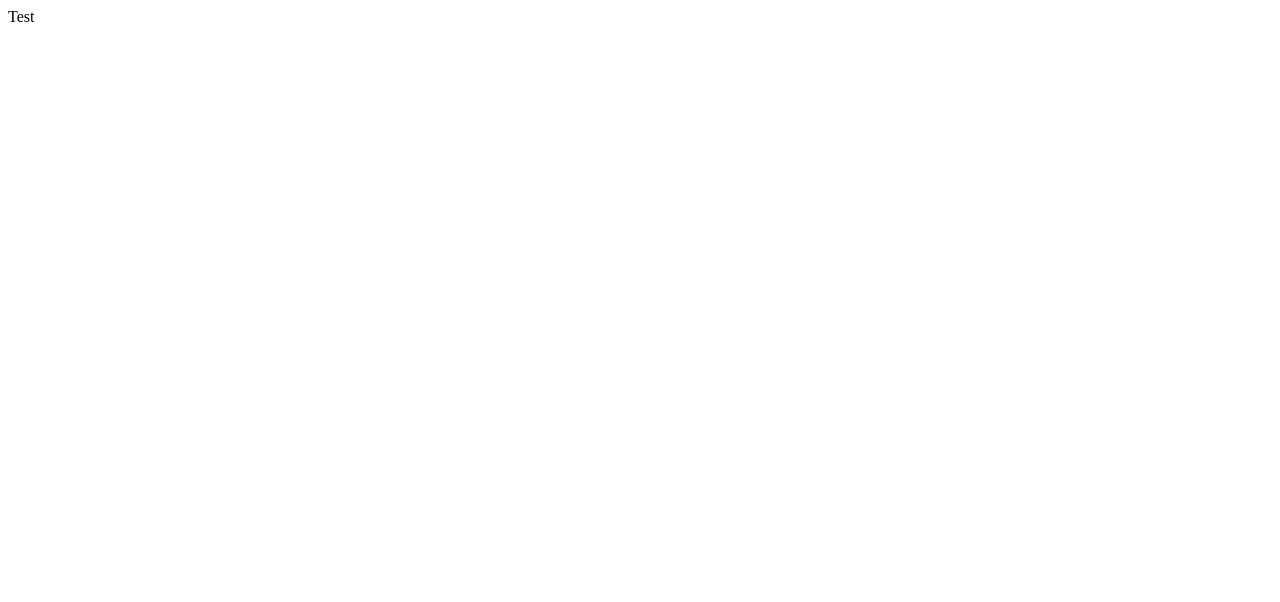
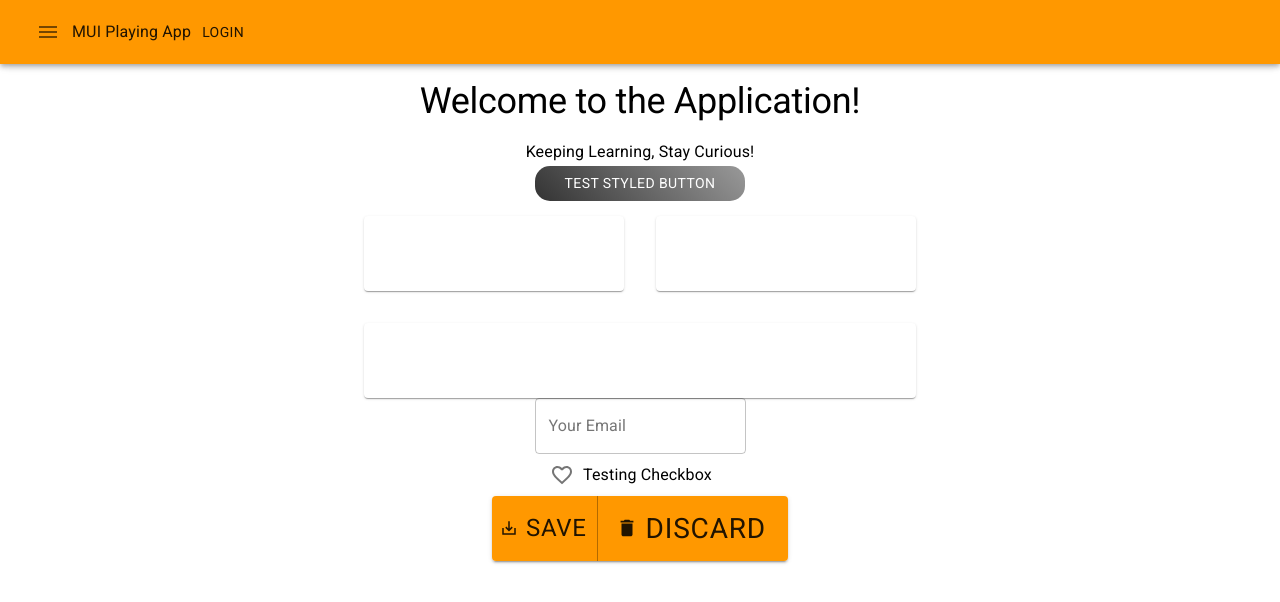
Before and after one commit to livvv0203/react-hooks-learning, a React (Create React App) app: page / in a window 1280 px wide. Shown: the top 602 px of the page. Built offline with nearby package versions, Linux system fonts and the light colour scheme.

Commit message:
MUI Testing

```diff
--- a/package.json
+++ b/package.json
@@ -3,6 +3,10 @@
   "version": "0.1.0",
   "private": true,
   "dependencies": {
+    "@fontsource/roboto": "^4.5.8",
+    "@material-ui/core": "^4.12.4",
+    "@material-ui/icons": "^4.11.3",
+    "@mui/icons-material": "^5.8.4",
     "@testing-library/jest-dom": "^5.16.4",
     "@testing-library/react": "^13.3.0",
     "@testing-library/user-event": "^13.5.0",
--- a/src/008-function.js
+++ b/src/008-function.js
@@ -1,4 +1,5 @@
-import React from 'react';
+import React, { useState } from 'react';
+import './Test.css';
 
 export default function App() {
 
@@ -11,6 +12,27 @@ export default function App() {
     // Reusable Functions
     const trim = str => str.trim();
     const wrapInDiv = str => `<div>${str}</div>`;
+    // JSON.stringfy(), JSON.parse()
+    const list = [
+        {
+            itemName: 'Apple',
+            itemCount: 2,
+            itemColor: 'red'
+        },
+        {
+            itemName: 'Apple',
+            itemCount: 3,
+            itemColor: 'green'
+        },
+
+        {
+            itemName: 'Apple',
+            itemCount: 5,
+            itemColor: 'blue'
+        },
+    ];
+
+    // const [list, setList] = useState([]);
 
     const toLowerCase = str => str.toLowerCase();
     const result = wrapInDiv(toLowerCase(trim(input)));
@@ -19,8 +41,22 @@ export default function App() {
 
     return (
         <div>
-            Test
+            <table>
+                <tr>
+                    <th>Item Name</th>
+                    <th>Item Count</th>
+                    <th>Item Color</th>
+                </tr>
+                {
+                    list.map((item,index) =>
+                    <tr key={index}>
+                        <td>{item.itemName}</td>
+                        <td>{item.itemCount}</td>
+                        <td>{item.itemColor}</td>
+                    </tr>
+                    )
+                }
+            </table>
         </div>
     );
-
 }
--- /dev/null
+++ b/src/009-MUI-test.js
@@ -0,0 +1,162 @@
+import React, { useState } from "react";
+import {
+  Button,
+  ButtonGroup,
+  Checkbox,
+  FormControlLabel,
+  TextField,
+  Typography,
+  Container,
+  Paper,
+  Grid,
+  AppBar,
+  Toolbar,
+  IconButton,
+} from "@material-ui/core";
+import {
+  Delete,
+  SaveAltSharp,
+  FavoriteBorder,
+  Favorite,
+  Menu,
+} from "@material-ui/icons";
+import {
+  makeStyles,
+  ThemeProvider,
+  createTheme,
+} from "@material-ui/core/styles";
+import { orange, green } from "@material-ui/core/colors";
+import "@fontsource/roboto";
+
+import "./Test.css";
+
+const useStyle = makeStyles({
+  root: {
+    background: "linear-gradient(45deg, #333, #999)",
+    border: 0,
+    borderRadius: 15,
+    marginBottom: 15,
+    color: "white",
+    padding: "5px 30px",
+  },
+});
+
+const theme = createTheme({
+  typography: {
+    h2: {
+      fontSize: 36,
+      marginBottom: 15,
+    },
+  },
+
+  palette: {
+    primary: {
+      main: orange[500],
+    },
+
+    secondary: {
+      main: green[500],
+    },
+  },
+});
+
+function ButtonStyled() {
+  const classes = useStyle();
+  return <Button className={classes.root}>Test Styled Button</Button>;
+}
+
+function CheckboxTest() {
+  const [checked, setChecked] = useState(false);
+
+  return (
+    <div>
+      <FormControlLabel
+        control={
+          <Checkbox
+            checked={checked} // true or false
+            icon={<FavoriteBorder />}
+            checkedIcon={<Favorite />}
+            size="medium"
+            onChange={(e) => setChecked(e.target.checked)}
+            color="primary"
+            inputProps={{
+              "aria-label": "secondary checkbox",
+            }}
+          ></Checkbox>
+        }
+        label="Testing Checkbox"
+      ></FormControlLabel>
+    </div>
+  );
+}
+
+export default function App() {
+  return (
+    <ThemeProvider theme={theme}>
+      <Container maxWidth="sm" className="App">
+
+        <AppBar>
+            <Toolbar>
+                <IconButton>
+                    <Menu></Menu>
+                </IconButton>
+                <Typography>
+                    MUI Playing App
+                </Typography>
+                <Button>
+                    Login
+                </Button>
+            </Toolbar>
+        </AppBar>
+
+
+        <Typography variant="h2">Welcome to the Application!</Typography>
+
+        <Typography variant="subtitle1">
+          Keeping Learning, Stay Curious!
+        </Typography>
+
+        <ButtonStyled />
+
+        <br></br>
+
+        <Grid container spacing={4}>
+            {/* xs - size mobile to spend 12 units */}
+            <Grid item xs={3} sm={6} >
+                <Paper style={{ height: 75, width: '100%', }}/>
+            </Grid>
+            <Grid item xs={3} sm={6}>
+                <Paper style={{ height: 75, width: '100%', }}/>
+            </Grid>
+            <Grid item xs={3} lg={12}>
+                <Paper style={{ height: 75, width: '100%', }}/>
+            </Grid>
+        </Grid>
+
+        <TextField
+          variant="outlined"
+          color="secondary"
+          type="email"
+          label="Your Email"
+          placeholder="test@test.com"
+        />
+
+        <CheckboxTest></CheckboxTest>
+
+        <ButtonGroup variant="contained" color="primary">
+          <Button
+            startIcon={<SaveAltSharp />}
+            style={{ fontSize: 24 }}
+            size="small"
+          >
+            Save
+          </Button>
+
+          <Button startIcon={<Delete />} style={{ fontSize: 28 }} size="large">
+            Discard
+          </Button>
+        </ButtonGroup>
+      </Container>
+    </ThemeProvider>
+  );
+}
--- /dev/null
+++ b/src/Test.css
@@ -0,0 +1,15 @@
+* {
+    margin: 0;
+    padding: 0;
+}
+
+table, th, td {
+    border: 1px solid black;
+    border-collapse: collapse;
+    padding: 10px;
+}
+
+.App {
+    text-align: center;
+    margin-top: 80px;
+}
--- a/src/index.js
+++ b/src/index.js
@@ -1,6 +1,6 @@
 import React from 'react';
 import ReactDOM from 'react-dom/client';
-import App from './008-function';
+import App from './009-MUI-test.js';
 
 const root = ReactDOM.createRoot(document.getElementById('root'));
 
```
Also changed, not shown: 1 other file (tests, documents, lock files or other folders).
